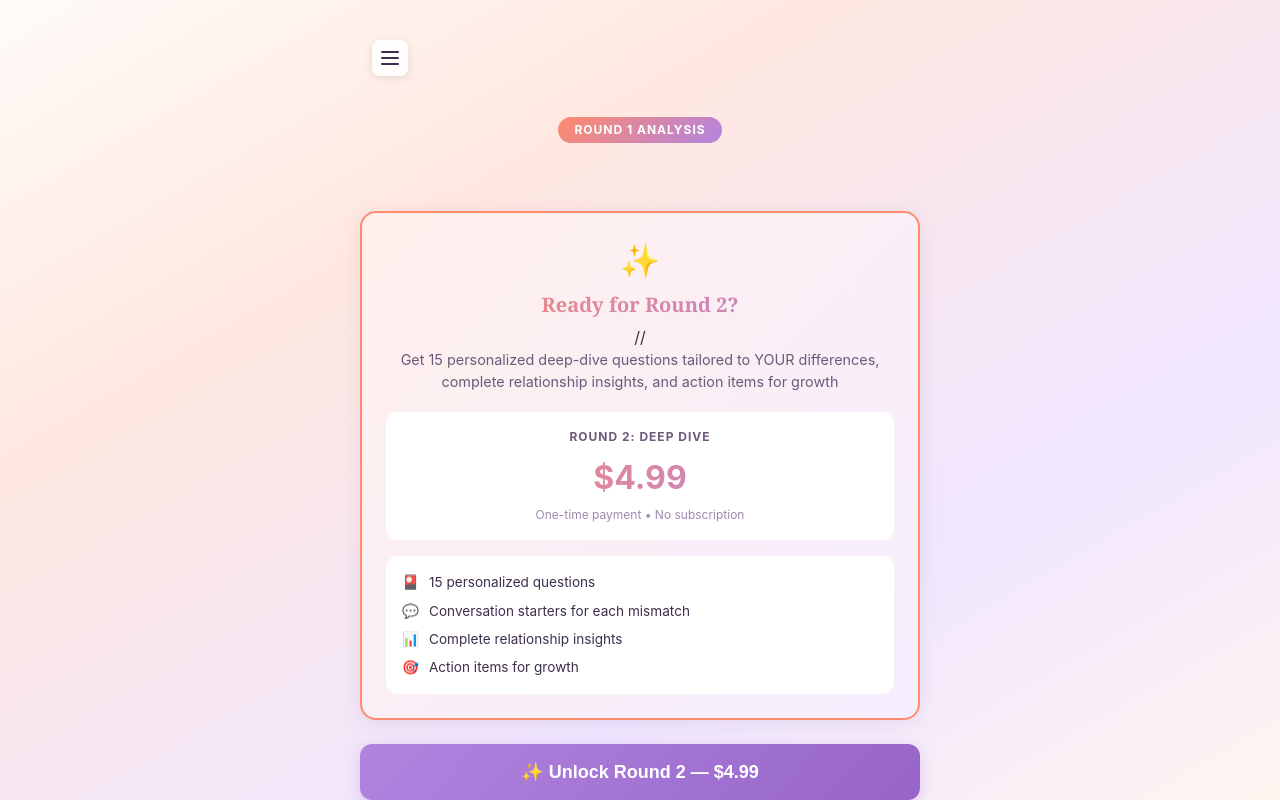
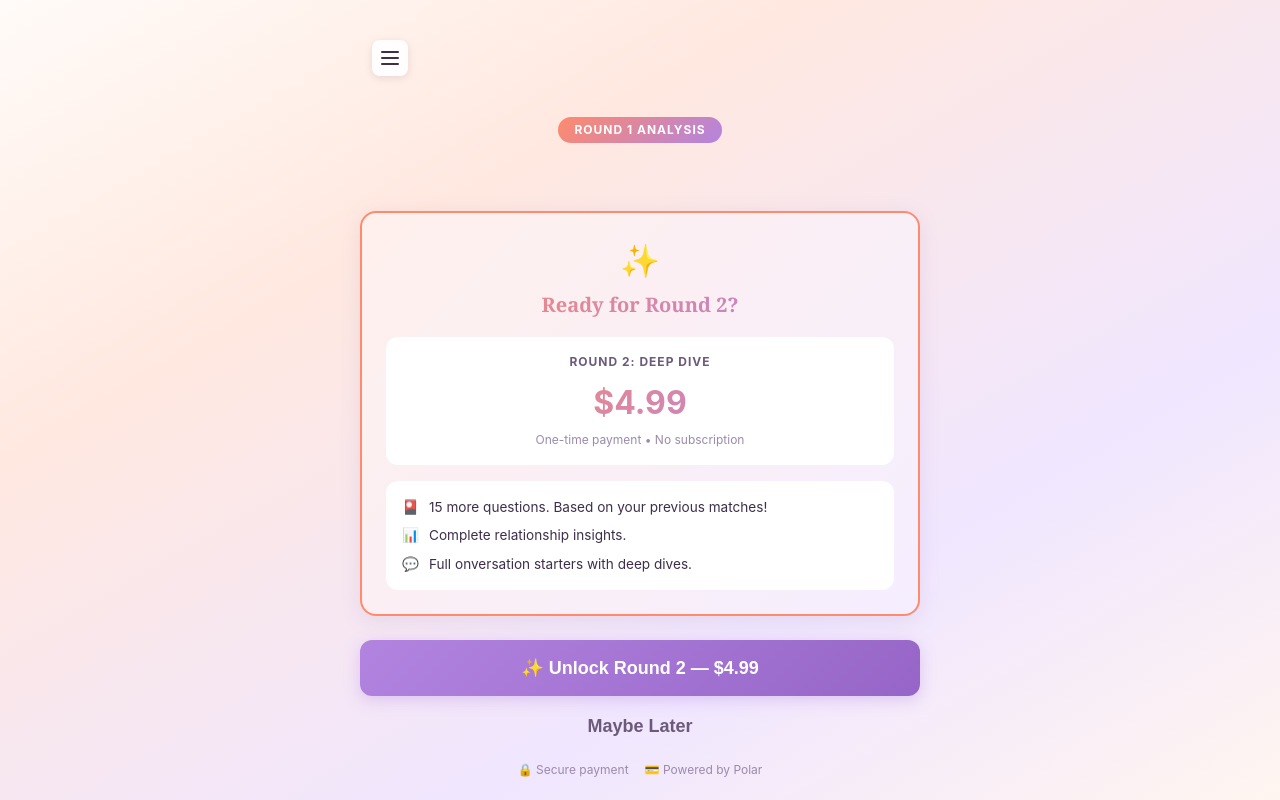
Before and after one commit to stoffis-git/play-reveal, a React (Vite) app: page / in a window 1280 px wide. Both pictures are taken after a click on the button "✨ Upgrade to Premium (Test Payment)". Built offline with nearby package versions, Linux system fonts and the light colour scheme.

Commit message:
Update Round1Results: reduce padding, change unlock text, update feature list

```diff
--- a/src/components/Round1Results.tsx
+++ b/src/components/Round1Results.tsx
@@ -39,7 +39,7 @@ export function Round1Results() {
   };
 
   return (
-    <div className="container paywall animate-slide-up" style={{ paddingBottom: '40px' }}>
+    <div className="container paywall animate-slide-up" style={{ paddingBottom: '10px' }}>
       {/* Header with menu */}
       <div className="game-header" style={{ marginBottom: '0px' }}>
         <Menu buttonPosition="inline" />
@@ -235,7 +235,7 @@ export function Round1Results() {
                       fontWeight: '600',
                       color: 'var(--partner1)'
                     }}>
-                      🔒 Unlock in Round 2
+                      🔒 Unlock below
                     </span>
                   </div>
                 </div>
@@ -266,13 +266,7 @@ export function Round1Results() {
           }}>
             Ready for Round 2?
           </h3>
-          //<p style={{
-            fontSize: '0.9rem',
-            color: 'var(--text-secondary)',
-            marginBottom: '16px'
-          }}>
-            Get 15 personalized deep-dive questions tailored to YOUR differences, complete relationship insights, and action items for growth
-          </p>
+
         </div>
 
         <div style={{
@@ -318,10 +312,9 @@ export function Round1Results() {
         }}>
           <div style={{ display: 'flex', flexDirection: 'column', gap: '8px', fontSize: '0.85rem' }}>
             {[
-              { icon: '🎴', text: '15 personalized questions' },
-              { icon: '💬', text: 'Conversation starters for each mismatch' },
-              { icon: '📊', text: 'Complete relationship insights' },
-              { icon: '🎯', text: 'Action items for growth' }
+              { icon: '🎴', text: '15 more questions. Based on your previous matches!' },
+              { icon: '📊', text: 'Complete relationship insights.' },
+              { icon: '💬', text: 'Full onversation starters with deep dives.' },
             ].map((item, i) => (
               <div key={i} style={{ display: 'flex', alignItems: 'center', gap: '10px' }}>
                 <span>{item.icon}</span>
```
